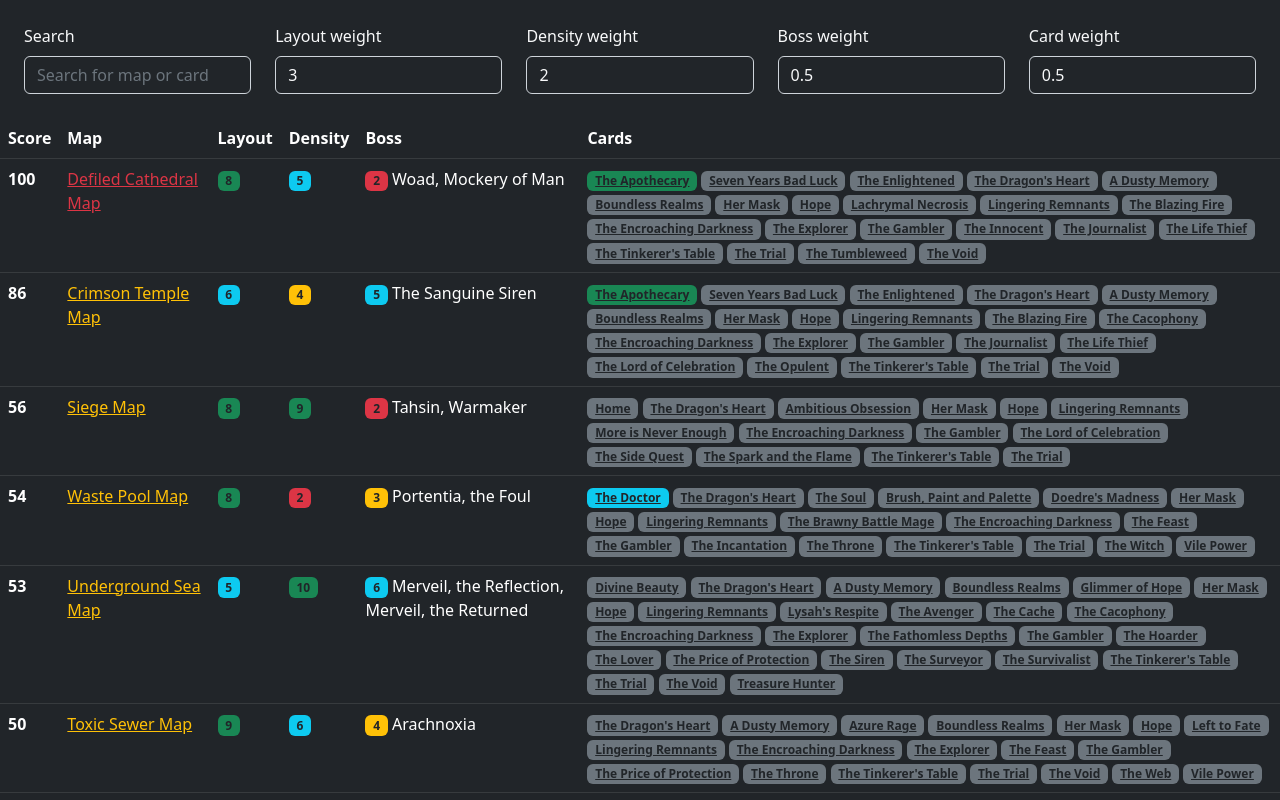
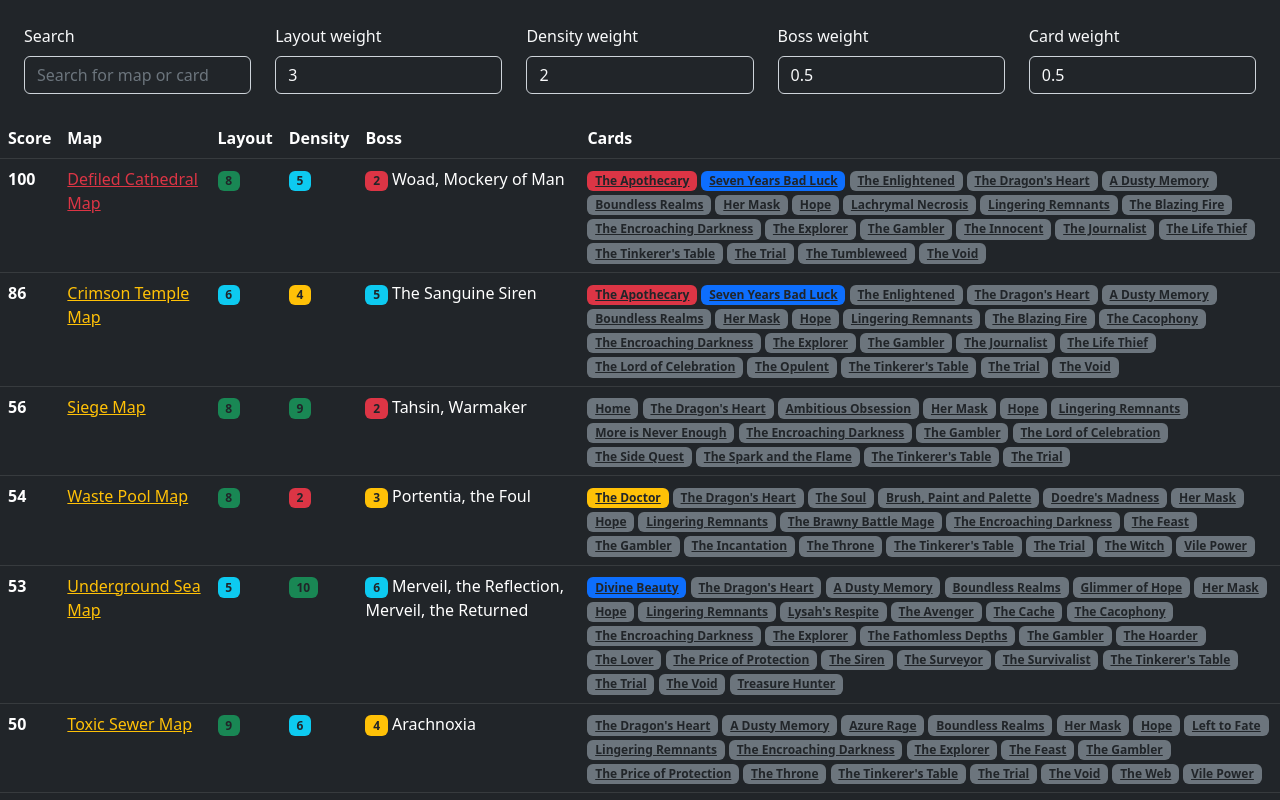
Before and after one commit to deathbeam/maps-of-exile, a React (Create React App) app in the folder site/: page / in a window 1280 px wide. Shown: the top 800 px of the page. Built offline with nearby package versions, Linux system fonts and the light colour scheme.

Commit message:
Add new tier for card colors
Signed-off-by: Tomas Slusny <slusnucky@gmail.com>

```diff
--- a/site/src/App.js
+++ b/site/src/App.js
@@ -45,10 +45,12 @@ function cardDisplay(card) {
   const score = card["score"]
 
   if (score > 60) {
-    badgeClass = "bg-success"
+    badgeClass = "bg-danger"
   } else if (score > 40) {
+    badgeClass = "bg-warning"
+  } else if (score > 20) {
     badgeClass = "bg-info"
-  } else if (score > 20) {
+  } else if (score > 5) {
     badgeClass = "bg-primary"
   }
 
```
